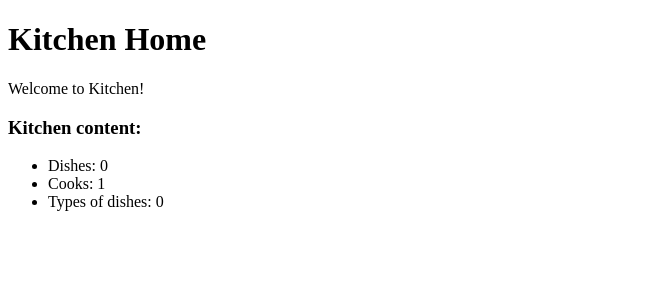
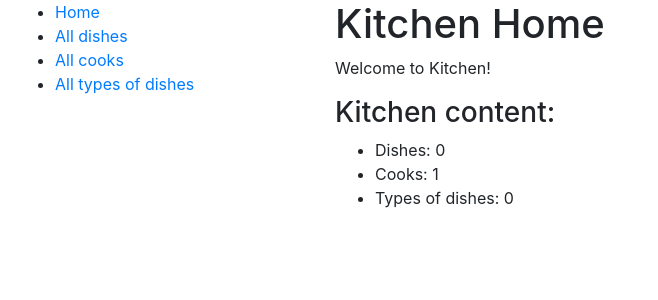
Before and after one commit to Yevheniy-Lototskiy/restaurant-kitchen-service, a Django app: page /kitchen/ in a window 1280 px wide. Shown: the top 300 px of the page, without its empty margins (0-658 px from the left). Run offline with Django 4.2, Linux system fonts and the light colour scheme; the visitor is signed in with stand-in values (Sample User, id 1); data comes from the database, SQL or seed files in the repository; data that the repository does not hold is empty.

Commit message:
Add bootstrap to project & made sidebar with href to home page

```diff
--- a/templates/base.html
+++ b/templates/base.html
@@ -6,13 +6,17 @@
   {% endblock %}
   <meta charset="utf=8">
   <meta name="viewport" content="width=device-with, initial-scale=1">
+  <link rel="stylesheet" href="https://cdn.jsdelivr.net/npm/bootstrap@4.6.2/dist/css/bootstrap.min.css" integrity="sha384-xOolHFLEh07PJGoPkLv1IbcEPTNtaed2xpHsD9ESMhqIYd0nLMwNLD69Npy4HI+N" crossorigin="anonymous">
+
 </head>
 
 <body>
   <div class="container-fluid">
     <div class="row">
       <div class="col-sm-3">
-                {% block sidebar %}{% endblock %}
+        {% block sidebar %}
+          {% include "includes/sidebar.html" %}
+        {% endblock %}
       </div>
       <div class="col-sm-9">
         {% block content %}{% endblock %}
--- /dev/null
+++ b/templates/includes/sidebar.html
@@ -0,0 +1,6 @@
+<ul class="sidebar-nav">
+  <li><a href="{% url 'kitchen:index' %}">Home</a></li>
+  <li><a href="#">All dishes</a></li>
+  <li><a href="#">All cooks</a></li>
+  <li><a href="#">All types of dishes</a></li>
+</ul>
```
Lines whose indentation alone changed are shown as unchanged.
